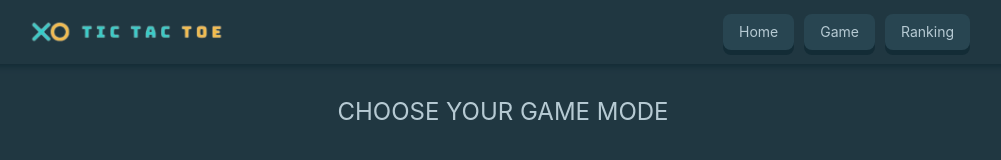
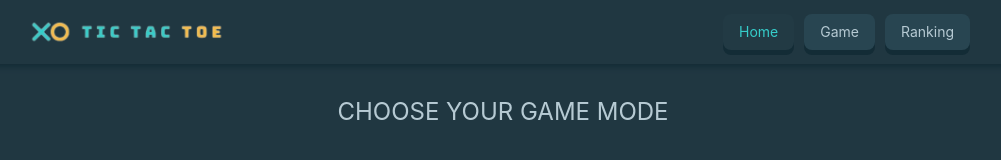
Before and after one commit to sarahlte/REACT_tic_tac_toe, a React (Vite) app: page / in a window 1280 px wide. In both pictures the pointer is over the button "Home". Shown: the top 160 px of the page, without its empty margins (137-1138 px from the left). Built offline with nearby package versions, Linux system fonts and the light colour scheme.

Commit message:
Update App.css

```diff
--- a/src/components/App/App.css
+++ b/src/components/App/App.css
@@ -61,6 +61,12 @@ button, .secondary-score, .tie-score, .primary-score, .status {
   box-shadow: 0px 5px 0px var(--medium-grey-shadow);
 }
 
+.darkgrey-btn:hover{
+  background-color:#223a44;
+  color: var(--primary-color);
+}
+
+
 .lightgrey-btn, .card{
   background-color: var(--light-grey);
   box-shadow: 0px 5px 0px var(--light-grey-shadow);
@@ -72,6 +78,10 @@ button, .secondary-score, .tie-score, .primary-score, .status {
   box-shadow: 0px 5px 0px var(--secondary-color-shadow);
   color: var(--dark-grey);
   font-weight: 600;
+}
+
+.yellow-btn:hover {
+  background-color:#d7a43f;
 }
 
 .primary-score {
@@ -119,11 +129,6 @@ button, .secondary-score, .tie-score, .primary-score, .status {
   border-color: var(--secondary-color);
 }
 
-/* img {
-  display: initial;
-  vertical-align: -moz-middle-with-baseline;
-} */
-
 .board-row{
   display: flex;
   flex-direction: row;
```
